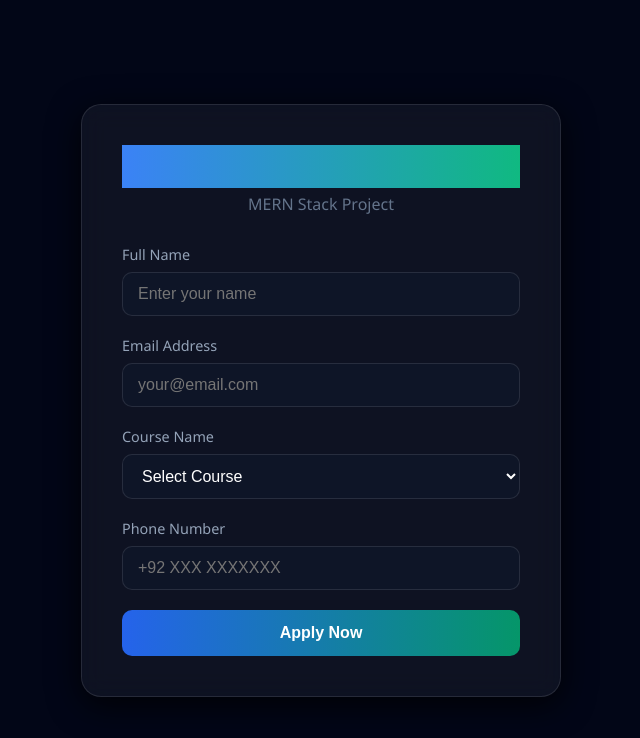
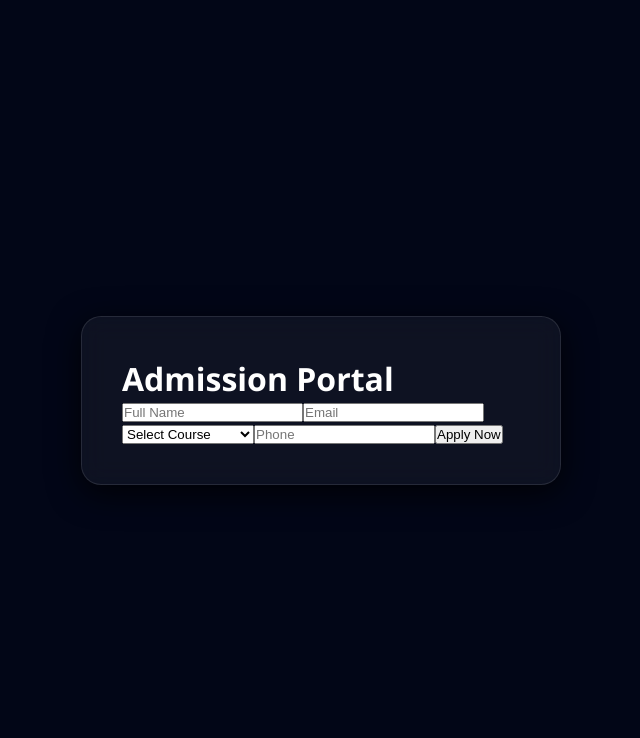
Before and after one commit to MARIAHUSSAIN123/admission-frontend, a React app: page / in a window 1280 px wide. Shown: the top 738 px of the page, without its empty margins (319-959 px from the left). Built offline with nearby package versions, Linux system fonts and the light colour scheme; the HTML template or start-up script is replaced by a standard one.

Commit message:
Update App.jsx

```diff
--- a/src/App.jsx
+++ b/src/App.jsx
@@ -1,49 +1,65 @@
-import React, { useState } from 'react';
-import axios from 'axios';
-import './App.css';
+import React, { useState } from "react";
+import axios from "axios";
+import "./App.css";
 
 function App() {
   const [formData, setFormData] = useState({
-    fullName: '',
-    email: '',
-    course: '',
-    phone: ''
+    fullName: "",
+    email: "",
+    course: "",
+    phone: "",
   });
 
   const [loading, setLoading] = useState(false);
-  const [message, setMessage] = useState({ type: '', text: '' });
+  const [message, setMessage] = useState({ type: "", text: "" });
 
   const handleChange = (e) => {
-    setFormData({ ...formData, [e.target.name]: e.target.value });
+    setFormData({
+      ...formData,
+      [e.target.name]: e.target.value,
+    });
   };
 
   const handleSubmit = async (e) => {
     e.preventDefault();
     setLoading(true);
-    setMessage({ type: '', text: '' });
+    setMessage({ type: "", text: "" });
 
     try {
-      // Note: Backend URL check karlein ke wo correct hai
       const res = await axios.post(
-        `https://admission-backend-beta.vercel.app/api/admission`,
+        "https://admission-backend-beta.vercel.app/api/admission",
         formData,
         {
           headers: {
-            'Content-Type': 'application/json'
+            "Content-Type": "application/json",
           },
-          withCredentials: true // CORS preflight validation ke liye lazmi hai
+          // ❌ withCredentials hata diya (important)
         }
       );
 
-      setMessage({ type: 'success', text: res.data.message || "Admission successful!" });
-      setFormData({ fullName: '', email: '', course: '', phone: '' });
+      setMessage({
+        type: "success",
+        text: res.data.message || "Admission successful!",
+      });
+
+      setFormData({
+        fullName: "",
+        email: "",
+        course: "",
+        phone: "",
+      });
 
     } catch (err) {
-      // Console mein full error check karne ke liye
-      console.error("Submission Error Details:", err.response || err);
+      console.error("Full Error:", err);
 
-      const errorMessage = err.response?.data?.message || "Submission failed. Please check your connection.";
-      setMessage({ type: 'error', text: errorMessage });
+      const errorMessage =
+        err.response?.data?.message ||
+        "Submission failed. Backend not responding.";
+
+      setMessage({
+        type: "error",
+        text: errorMessage,
+      });
     } finally {
       setLoading(false);
     }
@@ -52,52 +68,59 @@ function App() {
   return (
     <div className="admission-page">
       <div className="form-card">
-        <div className="title-section">
         <h1>Admission Portal</h1>
-          <p style={{color: '#64748b', marginTop: '5px'}}>MERN Stack Project</p>
-        </div>
 
         {message.text && (
-          <div className={`alert ${message.type === 'success' ? 'success' : 'error'}`}>
+          <div
+            style={{
+              marginBottom: "10px",
+              color: message.type === "success" ? "green" : "red",
+            }}
+          >
             {message.text}
           </div>
         )}
 
         <form onSubmit={handleSubmit}>
-          <div className="form-group">
-            <label>Full Name</label>
           <input
-              className="input-style" type="text" name="fullName" required
-              placeholder="Enter your name" value={formData.fullName} onChange={handleChange}
+            type="text"
+            name="fullName"
+            placeholder="Full Name"
+            value={formData.fullName}
+            onChange={handleChange}
+            required
           />
-          </div>
 
-          <div className="form-group">
-            <label>Email Address</label>
           <input
-              className="input-style" type="email" name="email" required
-              placeholder="your@email.com" value={formData.email} onChange={handleChange}
+            type="email"
+            name="email"
+            placeholder="Email"
+            value={formData.email}
+            onChange={handleChange}
+            required
           />
-          </div>
 
-          <div className="form-group">
-            <label>Course Name</label>
-            <select className="input-style" name="course" required value={formData.course} onChange={handleChange}>
+          <select
+            name="course"
+            value={formData.course}
+            onChange={handleChange}
+            required
+          >
             <option value="">Select Course</option>
             <option value="Web Development">Web Development</option>
             <option value="Graphic Design">Graphic Design</option>
           </select>
-          </div>
 
-          <div className="form-group">
-            <label>Phone Number</label>
           <input
-              className="input-style" type="text" name="phone" required
-              placeholder="+92 XXX XXXXXXX" value={formData.phone} onChange={handleChange}
+            type="text"
+            name="phone"
+            placeholder="Phone"
+            value={formData.phone}
+            onChange={handleChange}
+            required
           />
-          </div>
 
-          <button type="submit" className="submit-btn" disabled={loading}>
+          <button type="submit" disabled={loading}>
             {loading ? "Submitting..." : "Apply Now"}
           </button>
         </form>
```
Lines whose indentation alone changed are shown as unchanged.
